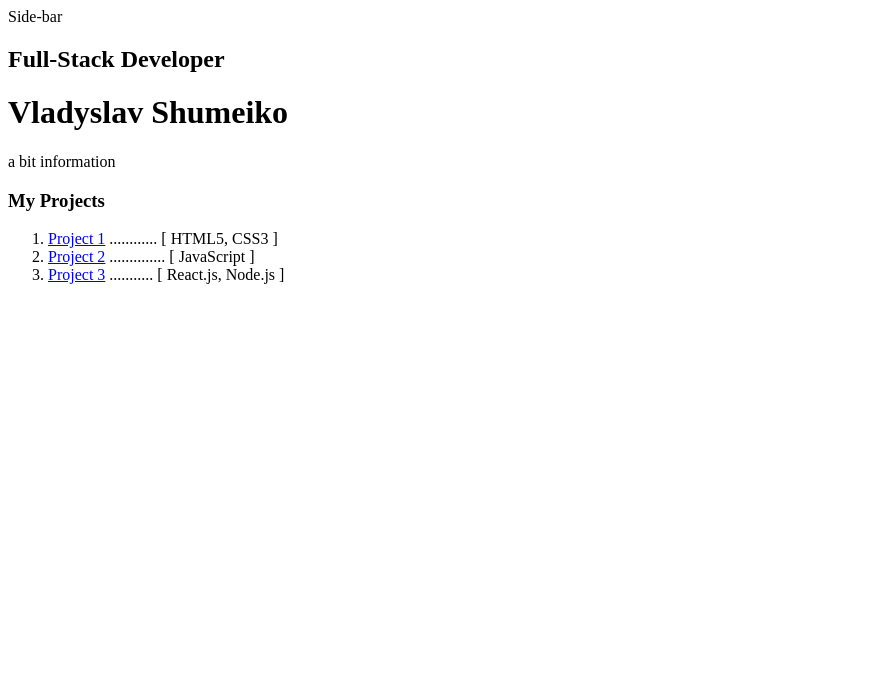
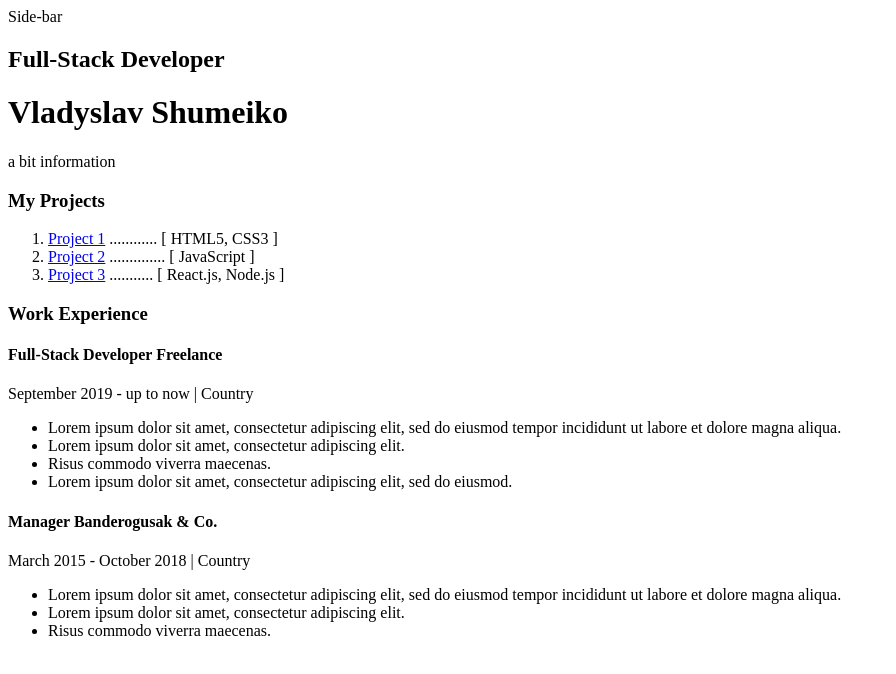
Before and after one commit to VladShum9/resume, a plain HTML site: page index.html in a window 1280 px wide. Shown: the whole page, without its empty margins (0-896 px from the left). Drawn offline with Linux system fonts and the light colour scheme.

Commit message:
feat: add work experience section to resume

```diff
--- a/index.html
+++ b/index.html
@@ -35,6 +35,31 @@
                 </li>
             </ol>
         </div>
+
+        <div className="resume__work-experience">
+            <h3>Work Experience</h3>
+            <!-- Company 1 -->
+            <div>
+                <h4>Full-Stack Developer Freelance</h4>
+                <p>September 2019 - up to now   |   Country</p>
+                <ul>
+                    <li> Lorem ipsum dolor sit amet, consectetur adipiscing elit, sed do eiusmod tempor incididunt ut labore et dolore magna aliqua. </li>
+                    <li>Lorem ipsum dolor sit amet, consectetur adipiscing elit.</li>
+                    <li>Risus commodo viverra maecenas. </li>
+                    <li>Lorem ipsum dolor sit amet, consectetur adipiscing elit, sed do eiusmod. </li>
+                </ul>
+            </div>
+            <!-- Company 2 -->
+            <div>
+                <h4>Manager Banderogusak & Co.</h4>
+                <p>March 2015 - October 2018   |   Country</p>
+                <ul>
+                    <li> Lorem ipsum dolor sit amet, consectetur adipiscing elit, sed do eiusmod tempor incididunt ut labore et dolore magna aliqua. </li>
+                    <li>Lorem ipsum dolor sit amet, consectetur adipiscing elit.</li>
+                    <li>Risus commodo viverra maecenas. </li>
+                </ul>
+            </div>
+        </div>
     </div>
 </body>
 </html>
```
